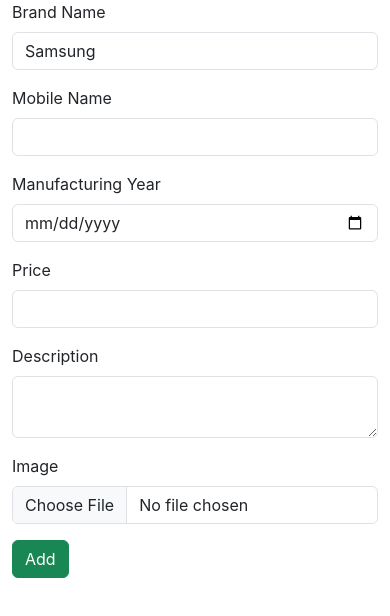
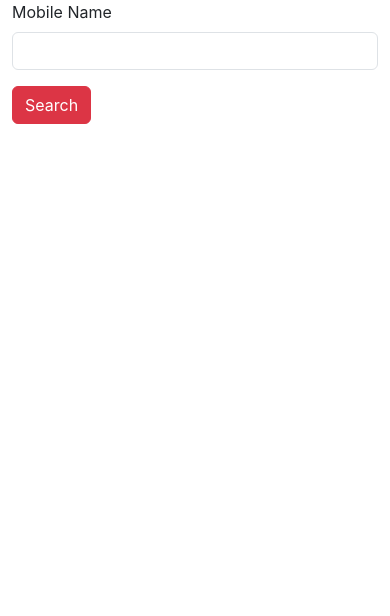
Before and after one commit to 0MadGaming0/Smartphone-App, a React (Create React App) app: page /search in a window 390 px wide. Shown: the top 616 px of the page. Built offline with nearby package versions, Linux system fonts and the light colour scheme.

Commit message:
SmartPhone App

```diff
--- a/package.json
+++ b/package.json
@@ -8,6 +8,7 @@
     "@testing-library/user-event": "^13.5.0",
     "react": "^18.3.1",
     "react-dom": "^18.3.1",
+    "react-router-dom": "^6.23.1",
     "react-scripts": "5.0.1",
     "web-vitals": "^2.1.4"
   },
--- a/src/App.js
+++ b/src/App.js
@@ -1,12 +1,17 @@
 import logo from './logo.svg';
 import './App.css';
 import AddSmartPhone from './components/AddSmartPhone';
+import SearchSmartphone from './components/SearchSmartphone';
+import { BrowserRouter, Route, Routes } from 'react-router-dom';
 
 function App() {
   return (
-    <div>
-      <AddSmartPhone/>
-    </div>
+   <BrowserRouter>
+   <Routes>
+    <Route path="/" element={<AddSmartPhone/>}/>
+    <Route path="/search" element={<SearchSmartphone/>}/>
+   </Routes>
+   </BrowserRouter>
   );
 }
 
--- /dev/null
+++ b/src/components/SearchSmartphone.jsx
@@ -0,0 +1,25 @@
+import React from 'react'
+
+const SearchSmartphone = () => {
+  return (
+    <div>
+      <div className="container">
+        <div className="row">
+            <div className="col col-12 col-sm-12 col-md-12 col-lg-12 col-xl-12 col-xxl-12">
+                <div className="row g-3">
+                    <div className="col col-12 col-sm-12 col-md-12 col-lg-12 col-xl-12 col-xxl-12">
+                        <label htmlFor="" className="form-label">Mobile Name</label>
+                        <input type="text" className="form-control" />
+                    </div>
+                    <div className="col col-12 col-sm-12 col-md-12 col-lg-12 col-xl-12 col-xxl-12">
+                        <button className="btn btn-danger">Search</button>
+                    </div>
+                </div>
+            </div>
+        </div>
+      </div>
+    </div>
+  )
+}
+
+export default SearchSmartphone
```
Also changed, not shown: 1 other file (tests, documents, lock files or other folders).
